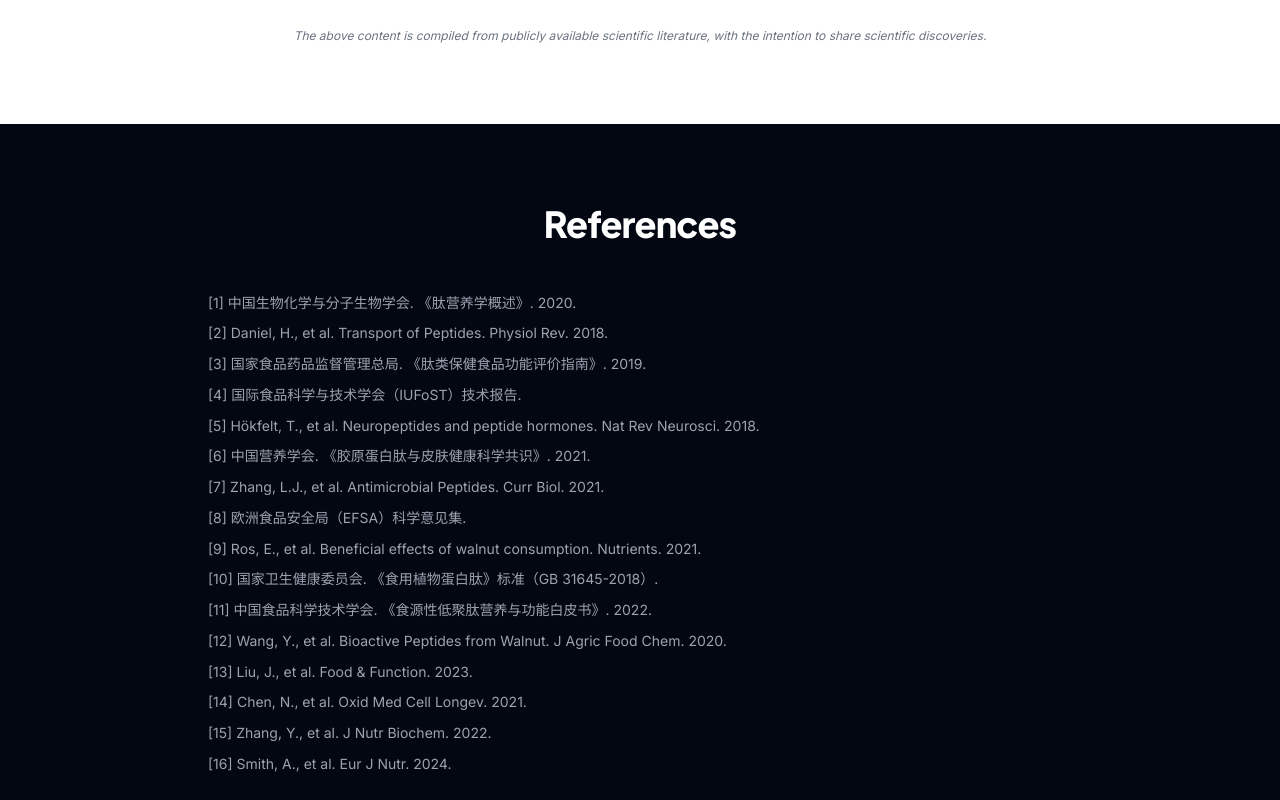
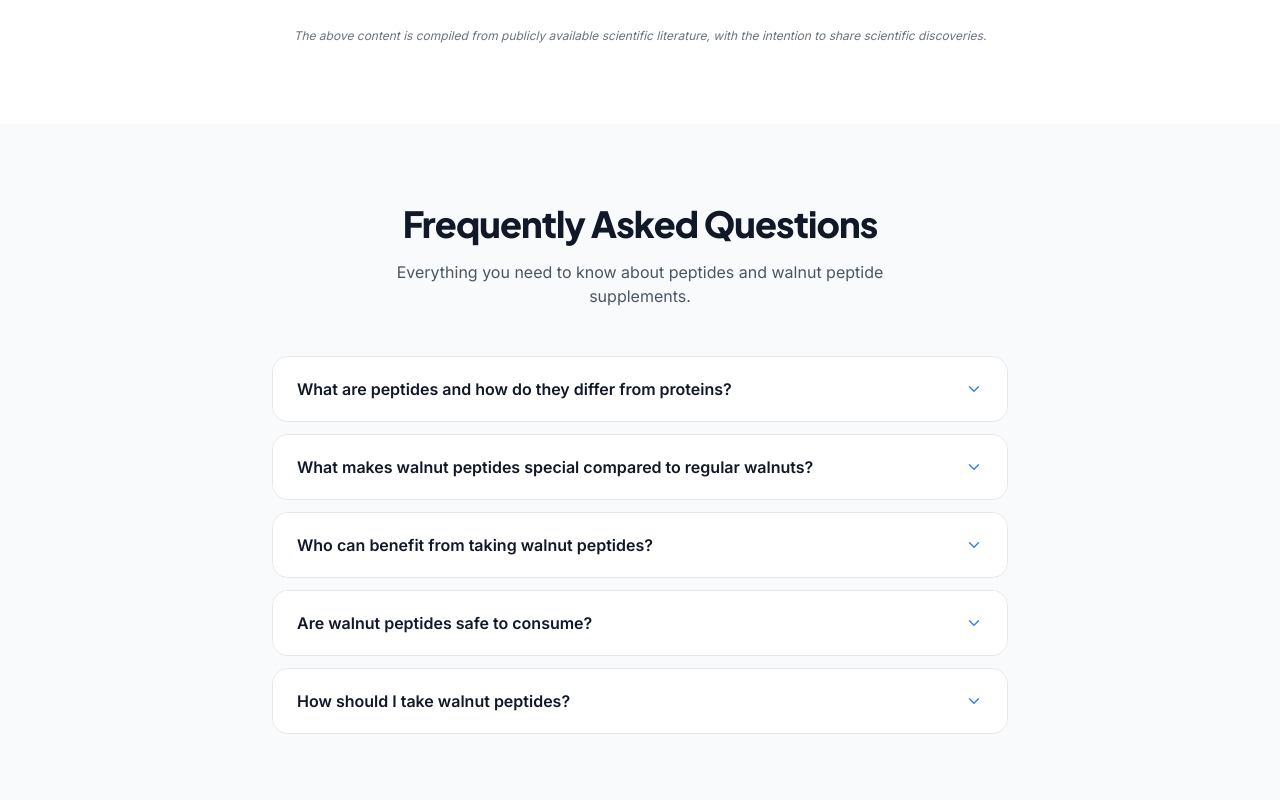
Before and after one commit to Caspher207/camela-website-, a React (Vite) app: page /peptide in a window 1280 px wide. Shown: the part 5940-6740 px from the top of the page. Built offline with nearby package versions, Linux system fonts and the light colour scheme.

Commit message:
Add 5 FAQs to Peptide page with answers about peptides, walnut peptides, benefits, safety, and usage

```diff
--- a/src/pages/Peptide/index.jsx
+++ b/src/pages/Peptide/index.jsx
@@ -62,6 +62,29 @@ const WHO_BENEFITS = [
   { icon: Users, title: 'Seniors & Proactive Elders', desc: 'Prevent cognitive decline, delay brain aging' },
   { icon: Star, title: 'Restless Sleepers & High-Stress Individuals', desc: 'Regulate mood, improve sleep' },
   { icon: Heart, title: 'Individuals with "Three Highs"', desc: 'Improve cerebral blood supply, reduce risk of brain injury' },
+]
+
+const FAQS = [
+  {
+    q: 'What are peptides and how do they differ from proteins?',
+    a: 'Peptides are compounds formed when two or more amino acids link together by peptide bonds. They are smaller than proteins and are absorbed directly by the body without complex digestive breakdown. If protein is the complete "instruction manual for life," peptides are the specific "action commands" that get things done.',
+  },
+  {
+    q: 'What makes walnut peptides special compared to regular walnuts?',
+    a: 'Walnut peptides are obtained through advanced enzymatic hydrolysis technology that breaks down walnut proteins into smaller, more bioactive fragments. This process preserves the core nutrients while optimizing them for rapid absorption and maximum physiological impact, with absorption rates exceeding 95%.',
+  },
+  {
+    q: 'Who can benefit from taking walnut peptides?',
+    a: 'Walnut peptides benefit students and professionals seeking improved focus and memory, seniors wanting to prevent cognitive decline, individuals with high stress or sleep issues, and those managing "three highs" (hypertension, hyperlipidemia, hyperglycemia) or cardiovascular concerns.',
+  },
+  {
+    q: 'Are walnut peptides safe to consume?',
+    a: 'Walnut peptides are generally considered safe and have been studied in numerous clinical trials. However, individuals with walnut allergies should avoid them. The extraction process removes most fats, resulting in a product with extremely low-fat content and minimal burden on the body.',
+  },
+  {
+    q: 'How should I take walnut peptides?',
+    a: 'Walnut peptides have excellent water solubility and can be easily mixed into water, milk, porridge, or other beverages and liquid foods. This makes them convenient for daily supplementation. The small molecular size (800-2000 Daltons) enables direct intestinal absorption within 2-5 minutes.',
+  },
 ]
 
 const REFERENCES = [
@@ -410,6 +433,28 @@ const Peptide = () => {
         </div>
       </section>
 
+      {/* FAQ Section */}
+      <section className="py-20 bg-gray-50 dark:bg-gray-800">
+        <div className="container max-w-3xl px-4">
+          <motion.div {...fadeUp(0)} className="text-center mb-12">
+            <h2 className="text-3xl md:text-4xl font-display font-extrabold text-gray-900 dark:text-white tracking-tight mb-4">
+              Frequently Asked Questions
+            </h2>
+            <p className="text-gray-600 dark:text-gray-400 max-w-xl mx-auto">
+              Everything you need to know about peptides and walnut peptide supplements.
+            </p>
+          </motion.div>
+
+          <div className="space-y-3">
+            {FAQS.map((faq, i) => (
+              <motion.div key={faq.q} {...fadeUp(i * 0.08)}>
+                <FaqItem q={faq.q} a={faq.a} />
+              </motion.div>
+            ))}
+          </div>
+        </div>
+      </section>
+
       {/* References */}
       <section className="py-20 bg-gray-950">
         <div className="container max-w-4xl px-4">
```
